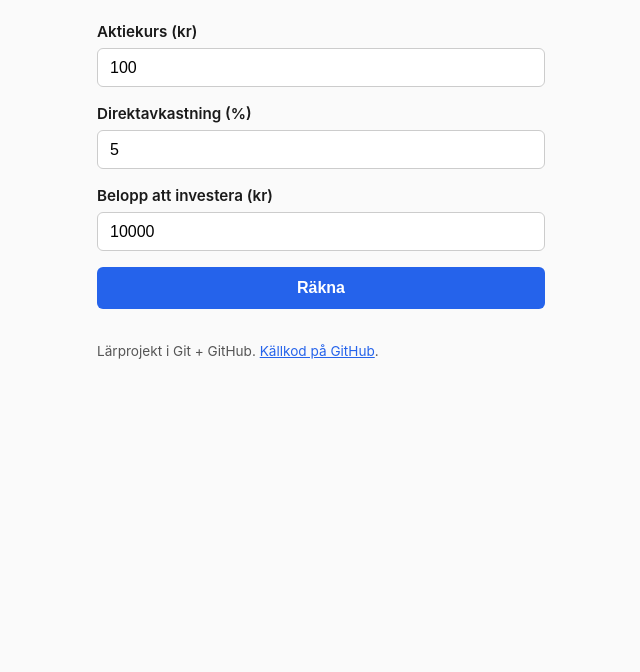
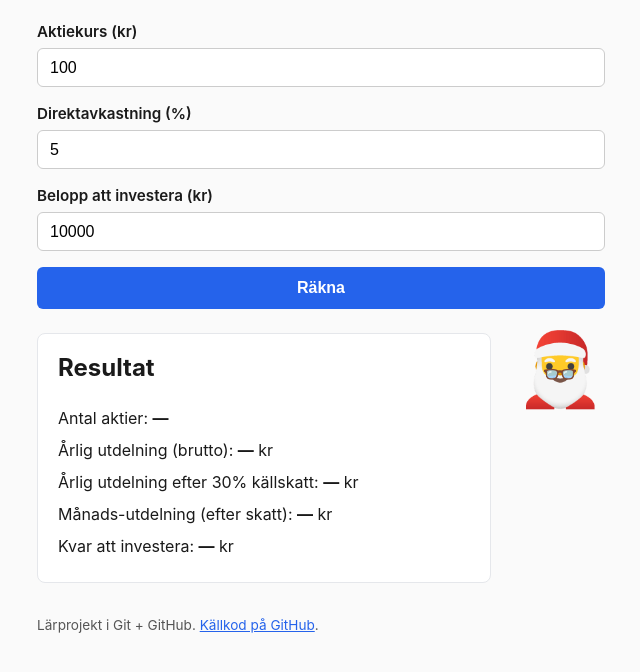
Before and after one commit to Triggen68/utdelningskalkylator, a plain HTML site: page index.html in a window 1280 px wide. Shown: the part 160-832 px from the top of the page, without its empty margins (319-959 px from the left). Before the commit the page ends 800 px from the top, so only its background shows below. Drawn offline with Linux system fonts and the light colour scheme.

Commit message:
Lagg till tomte med glasogon bredvid resultatet

```diff
--- a/app.js
+++ b/app.js
@@ -1,5 +1,5 @@
 const form = document.getElementById('calc');
-const result = document.getElementById('result');
+const resultWrap = document.getElementById('resultWrap');
 const sharesEl = document.getElementById('shares');
 const yearlyEl = document.getElementById('yearly');
 const yearlyNetEl = document.getElementById('yearlyNet');
@@ -23,7 +23,7 @@ form.addEventListener('submit', (event) => {
   const amount = parseFloat(document.getElementById('amount').value);
 
   if (price <= 0 || amount <= 0) {
-    result.hidden = true;
+    resultWrap.hidden = true;
     return;
   }
 
@@ -39,5 +39,5 @@ form.addEventListener('submit', (event) => {
   monthlyEl.textContent = formatNumber(monthlyNet);
   leftoverEl.textContent = formatNumber(leftover);
 
-  result.hidden = false;
+  resultWrap.hidden = false;
 });
--- a/index.html
+++ b/index.html
@@ -27,7 +27,8 @@
       <button type="submit">Räkna</button>
     </form>
 
-    <section id="result" hidden>
+    <div class="result-wrap" id="resultWrap" hidden>
+      <section id="result">
         <h2>Resultat</h2>
         <p>Antal aktier: <strong id="shares">—</strong></p>
         <p>Årlig utdelning (brutto): <strong id="yearly">—</strong> kr</p>
@@ -35,6 +36,8 @@
         <p>Månads-utdelning (efter skatt): <strong id="monthly">—</strong> kr</p>
         <p>Kvar att investera: <strong id="leftover">—</strong> kr</p>
       </section>
+      <aside class="tomte" aria-hidden="true">🎅<span class="glasses">👓</span></aside>
+    </div>
 
     <footer>
       <p>Lärprojekt i Git + GitHub. <a href="https://github.com/Triggen68/utdelningskalkylator">Källkod på GitHub</a>.</p>
--- a/style.css
+++ b/style.css
@@ -2,7 +2,7 @@
 
 body {
   font-family: -apple-system, BlinkMacSystemFont, "Segoe UI", system-ui, sans-serif;
-  max-width: 480px;
+  max-width: 600px;
   margin: 2rem auto;
   padding: 1rem;
   color: #1a1a1a;
@@ -57,11 +57,45 @@ button {
 
 button:hover { background: #1d4ed8; }
 
+.result-wrap {
+  display: flex;
+  gap: 1.5rem;
+  align-items: flex-start;
+  flex-wrap: wrap;
+  margin-top: 1.5rem;
+}
+
 #result {
+  flex: 1 1 280px;
   background: #fff;
   padding: 1rem 1.25rem;
   border-radius: 8px;
   border: 1px solid #e5e7eb;
+}
+
+#result h2 { margin-top: 0; }
+
+.tomte {
+  position: relative;
+  font-size: 4.5rem;
+  line-height: 1;
+  flex: 0 0 auto;
+  user-select: none;
+  animation: tomte-bob 2.4s ease-in-out infinite;
+}
+
+.glasses {
+  position: absolute;
+  top: 1.7rem;
+  left: 50%;
+  transform: translateX(-50%);
+  font-size: 1.8rem;
+  pointer-events: none;
+}
+
+@keyframes tomte-bob {
+  0%, 100% { transform: translateY(0); }
+  50%     { transform: translateY(-10px); }
 }
 
 #result p { color: #1a1a1a; margin: 0.5rem 0; }
```
Lines whose indentation alone changed are shown as unchanged.
